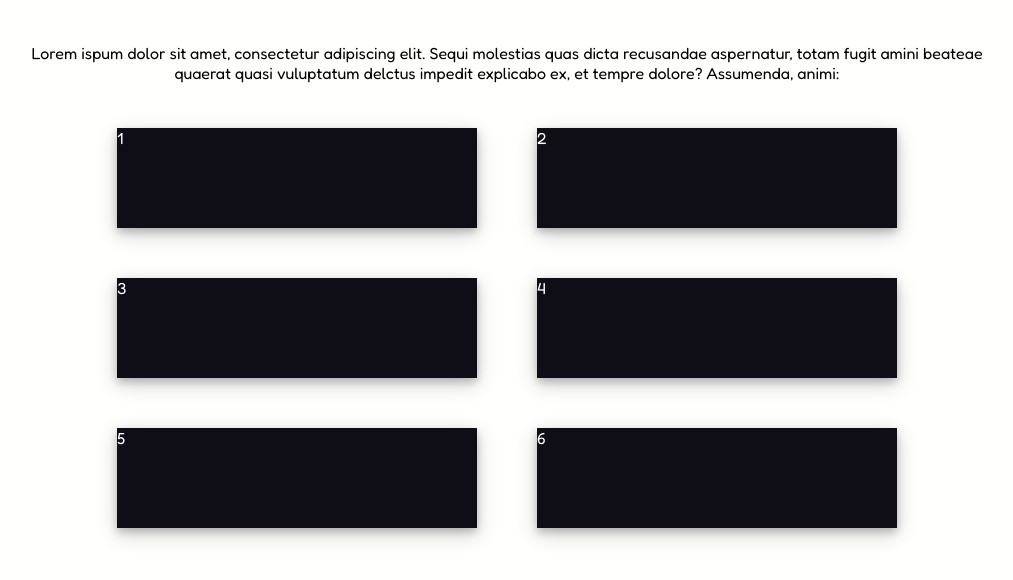
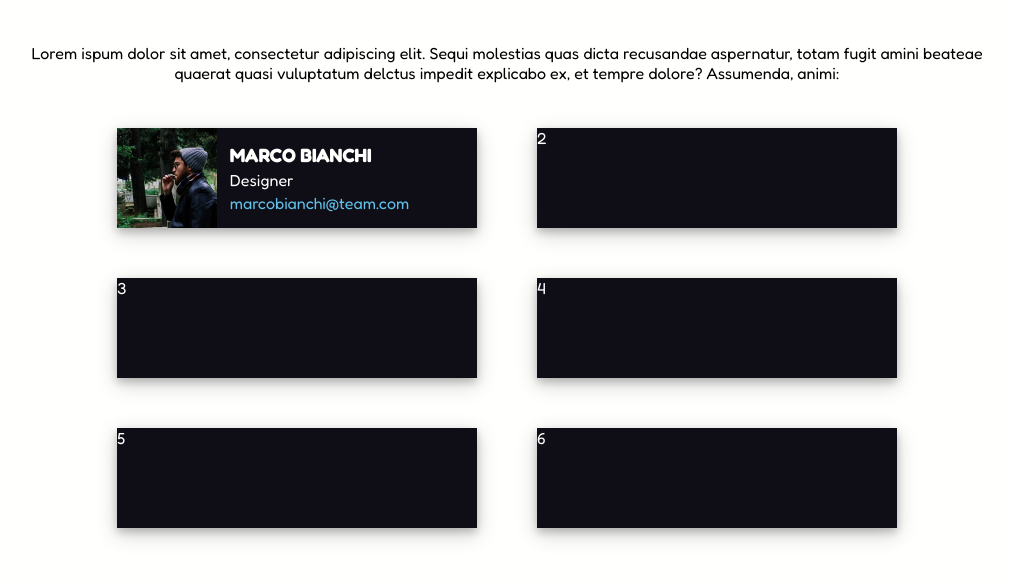
Before and after one commit to AmerigoBovo97/html-css-flex-cards, a plain HTML site: page index.html in a window 1280 px wide. Shown: the part 98-678 px from the top of the page, without its empty margins (133-1146 px from the left). Drawn offline with Linux system fonts and the light colour scheme.

Commit message:
feat: add card micro layout

```diff
--- a/css/style.css
+++ b/css/style.css
@@ -69,5 +69,28 @@ Cards
     color: #fffffe;
     margin: 0px 30px 50px 30px;
     box-shadow: 0 4px 8px 0 rgba(0, 0, 0, 0.2), 0 6px 20px 0 rgba(0, 0, 0, 0.19);
+    display: flex;
+    align-content: center;
+}
 
+.card img{
+    width: 100px;
 }
+
+.info{
+    display: flex;
+    flex-direction: column;
+    justify-content: space-around;
+    padding: 0.8rem;
+}
+
+.name{
+    font-weight: bold;
+    font-size: 1.2rem;
+    text-transform: uppercase;
+}
+
+.card a{
+    color: #5fc2eb;
+    text-decoration: none;
+}
--- a/index.html
+++ b/index.html
@@ -26,7 +26,14 @@
 
             <div class="cards"><!-- all the cards -->
 
-                <div class="card">1</div>
+                <div class="card">
+                    <img src="img/male1.png" alt="Marco Bianchi pic">
+                    <div class="info">
+                        <span class="name">Marco Bianchi</span>
+                        <span class="profession">Designer</span>
+                        <a href= "marcobianchi@team.com">marcobianchi@team.com</a>
+                    </div>
+                </div>
                 <div class="card">2</div>
                 <div class="card">3</div>
                 <div class="card">4</div>
```
Also changed, not shown: img/female1.png (added), img/female2.png (added), img/female3.png (added), img/male1.png (added), img/male2.png (added), img/male3.png (added), img/screen.png (added).
